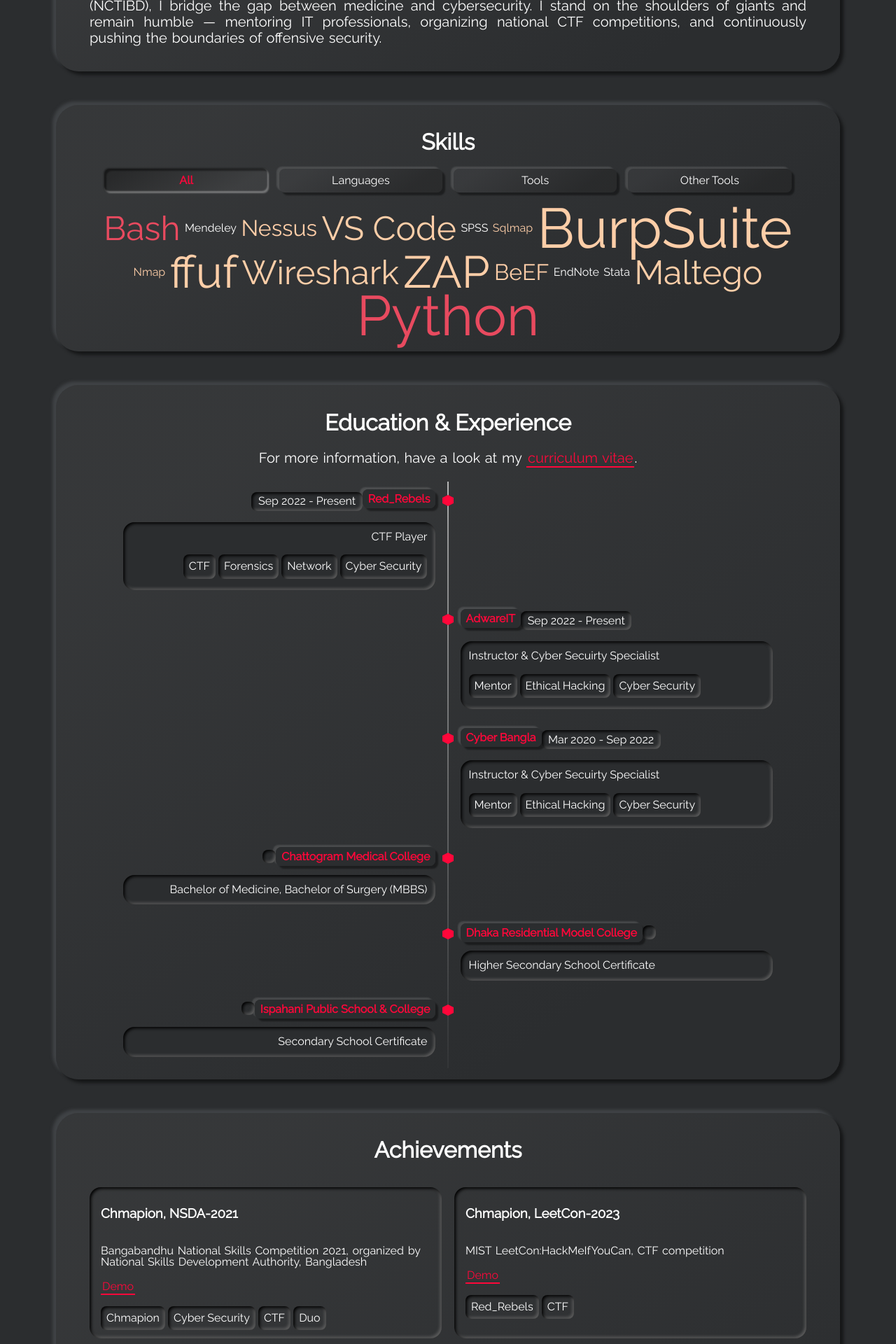
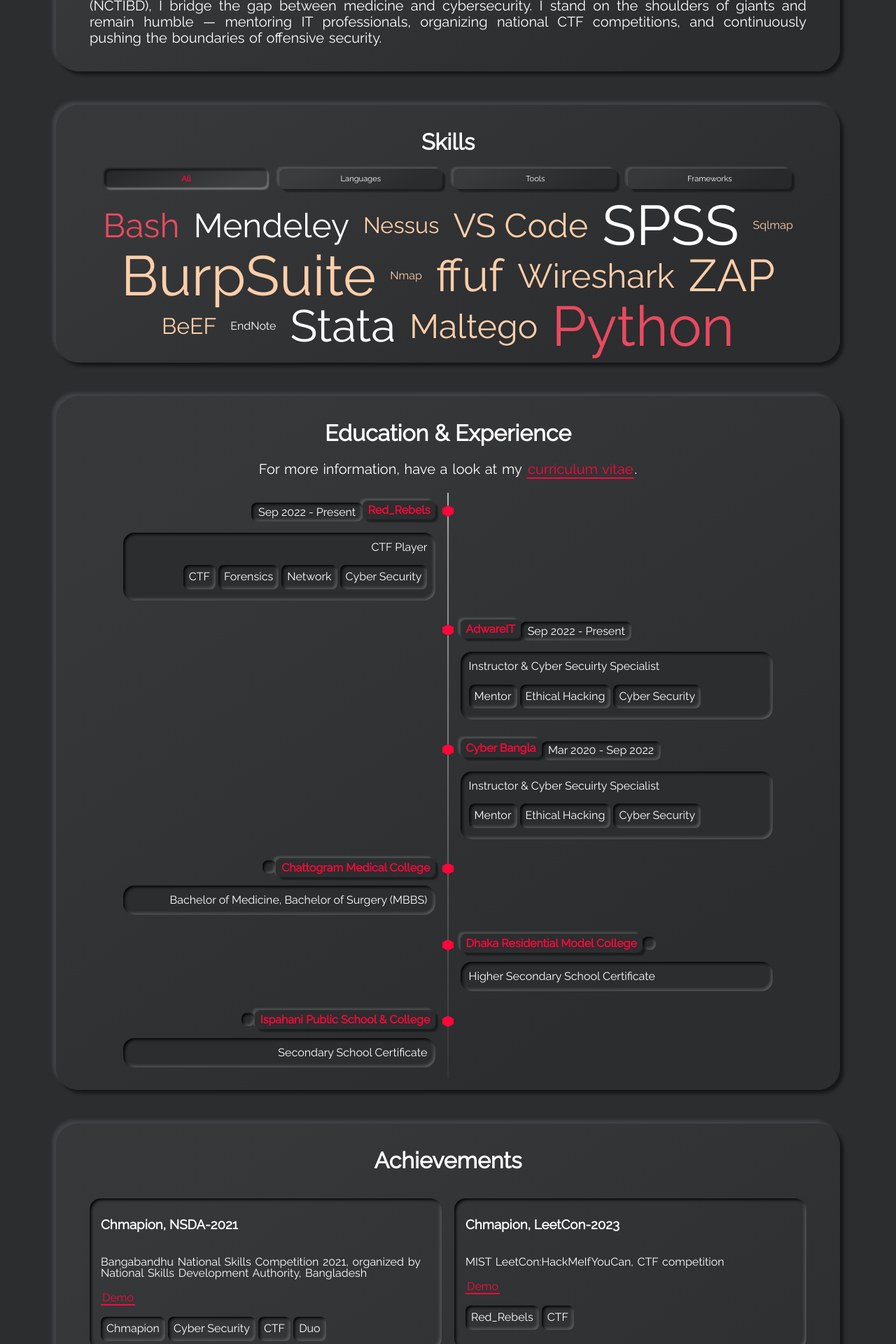
Before and after one commit to b4dboy17/b4dboy17.github.io, a Jekyll site: the page built from index.html, in a window 1280 px wide. Shown: the part 1200-3120 px from the top of the page at 70% size. Built offline with Jekyll 4.4.1, drawn with Linux system fonts in a browser that asks for light colours.

Commit message:
Update _includes/section-skills.html

```diff
--- a/_includes/section-skills.html
+++ b/_includes/section-skills.html
@@ -1,4 +1,9 @@
 <h1 class="title">{{site.skills_title}}</h1>
+<style>
+  #skills div { font-size: 0.75rem; padding: 4px 10px; }
+  .filter-button { font-size: 0.7rem; padding: 3px 12px; }
+</style>
+
 
 <div id="skills">
   <input type="radio" id="all" name="filter" checked />
@@ -8,7 +13,7 @@
   <input type="radio" id="tool" name="filter" />
   <label class="filter-button neumorphism-button" for="tool">Tools</label>
   <input type="radio" id="Other Tools" name="filter" />
-  <label class="filter-button neumorphism-button" for="Other Tools">Other Tools</label>
+  <label class="filter-button neumorphism-button" for="Other Tools">Frameworks</label>
 
 
   {% for language in site.data.skills-languages %}
@@ -17,7 +22,7 @@
     </div>
   {% endfor %}
   {% for framework in site.data.skills-frameworks %}
-    <div skill-type="Other Tools" skill-weight="{{Other Tools.weight}}" data-aos="zoom-in">
+    <div skill-type="Other Tools" skill-weight="{{framework.weight}}" data-aos="zoom-in">
       {{framework.name}}
     </div>
   {% endfor %}
```
